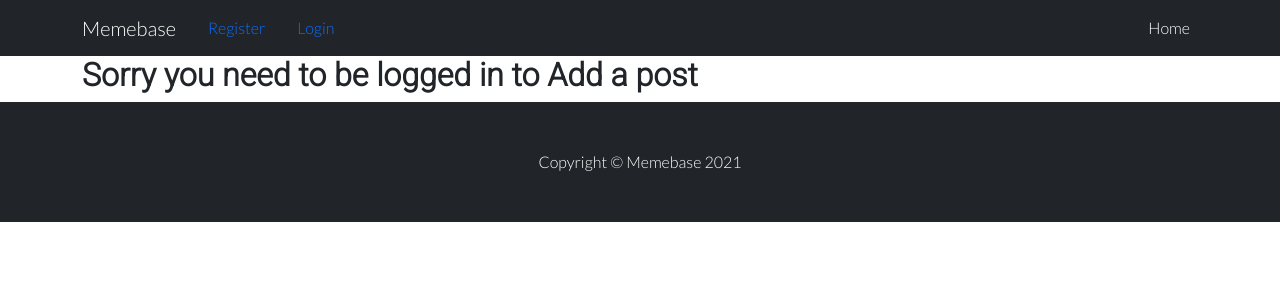
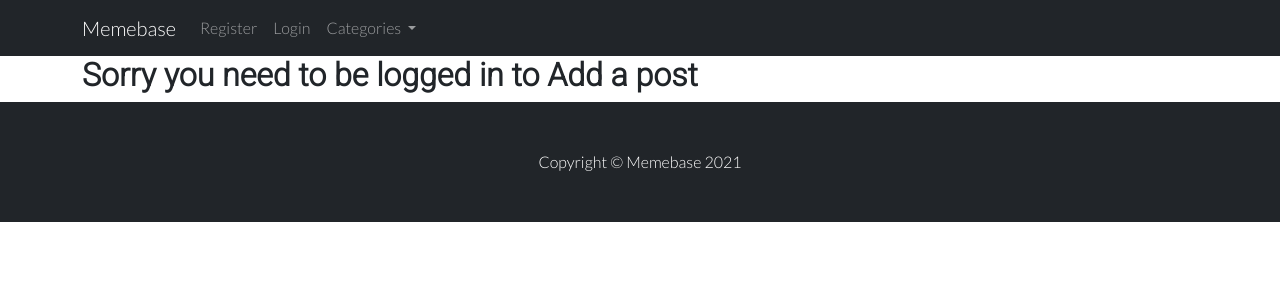
Before and after one commit to dhowai/portfolio-4-meme-blog, a Django app: page /add_post/ in a window 1280 px wide. Shown: the top 300 px of the page. Run offline with Django 3.2, Linux system fonts and the light colour scheme.

Commit message:
Change navbar structure, include dowpdown menu for categories

```diff
--- a/templates/base.html
+++ b/templates/base.html
@@ -28,21 +28,40 @@
 <body>
     <!-- Responsive navbar-->
     <nav class="navbar navbar-expand-lg navbar-dark bg-dark">
-        <div class="container">
+        <div class="container"> <!--fluid...-->
             <a class="navbar-brand" href="{% url 'home' %}">Memebase</a>
+            <button class="navbar-toggler" type="button" data-bs-toggle="collapse" data-bs-target="#navbarNavDropdown"
+                aria-controls="navbarNavDropdown" aria-expanded="false" aria-label="Toggle navigation">
+                <span class="navbar-toggler-icon"></span>
+            </button>
+            <div class="collapse navbar-collapse" id="navbarNavDropdown">
+                <ul class="navbar-nav">
                     {% if user.is_authenticated %}
+                    <li class="nav-item">
                         <a class="nav-link" href="{% url 'add_post' %}">Add Post</a>
+                    </li>
+                    <li class="nav-item">
                         <a class="nav-link" href="{% url 'logout' %}">Logout</a>
+                    </li>
                     {% else %}
+                    <li class="nav-item">
                         <a class="nav-link" href="{% url 'register' %}">Register</a>
+                    </li>
+                    <li class="nav-item">
                         <a class="nav-link" href="{% url 'login' %}">Login</a>
+                    </li>
                     {% endif %}
-            <button class="navbar-toggler" type="button" data-bs-toggle="collapse"
-                data-bs-target="#navbarSupportedContent" aria-controls="navbarSupportedContent" aria-expanded="false"
-                aria-label="Toggle navigation"><span class="navbar-toggler-icon"></span></button>
-            <div class="collapse navbar-collapse" id="navbarSupportedContent">
-                <ul class="navbar-nav ms-auto mb-2 mb-lg-0">
-                    <li class="nav-item"><a class="nav-link active" aria-current="page" href="{% url 'home' %}">Home</a></li>
+                    <li class="nav-item dropdown">
+                        <a class="nav-link dropdown-toggle" href="#" id="navbarDropdownMenuLink" role="button"
+                            data-bs-toggle="dropdown" aria-expanded="false">
+                            Categories
+                        </a>
+                        <ul class="dropdown-menu" aria-labelledby="navbarDropdownMenuLink">
+                            {% for category in category_list %}
+                                <a class="dropdown-item" href="/category/{{ category.name }}">{{ category.name|title }}</a>
+                            {% endfor %}
+                        </ul>
+                    </li>
                 </ul>
             </div>
         </div>
```
Lines whose indentation alone changed are shown as unchanged.
